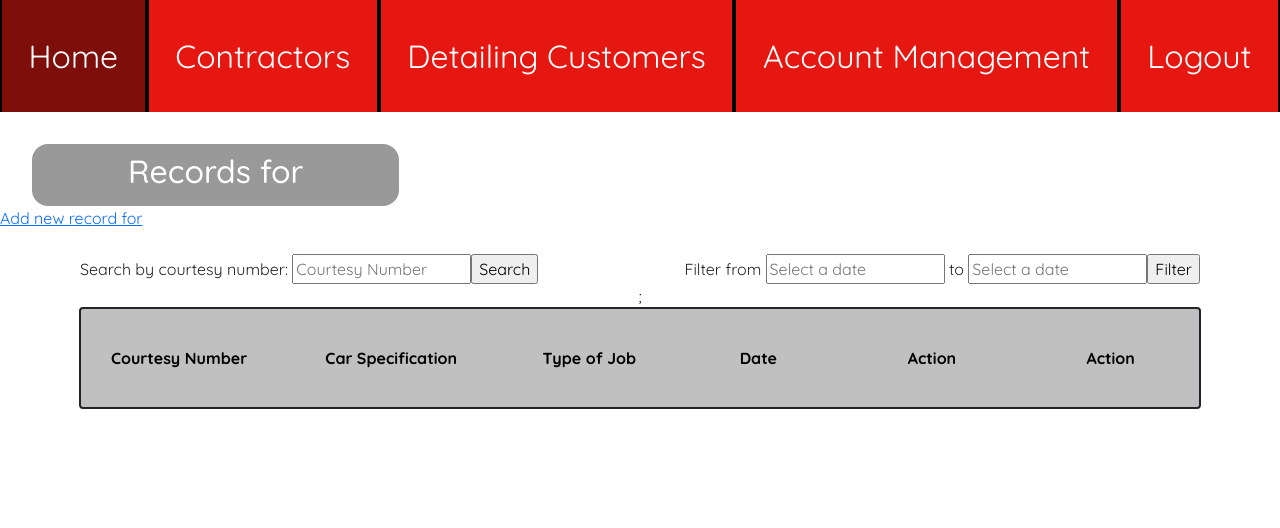
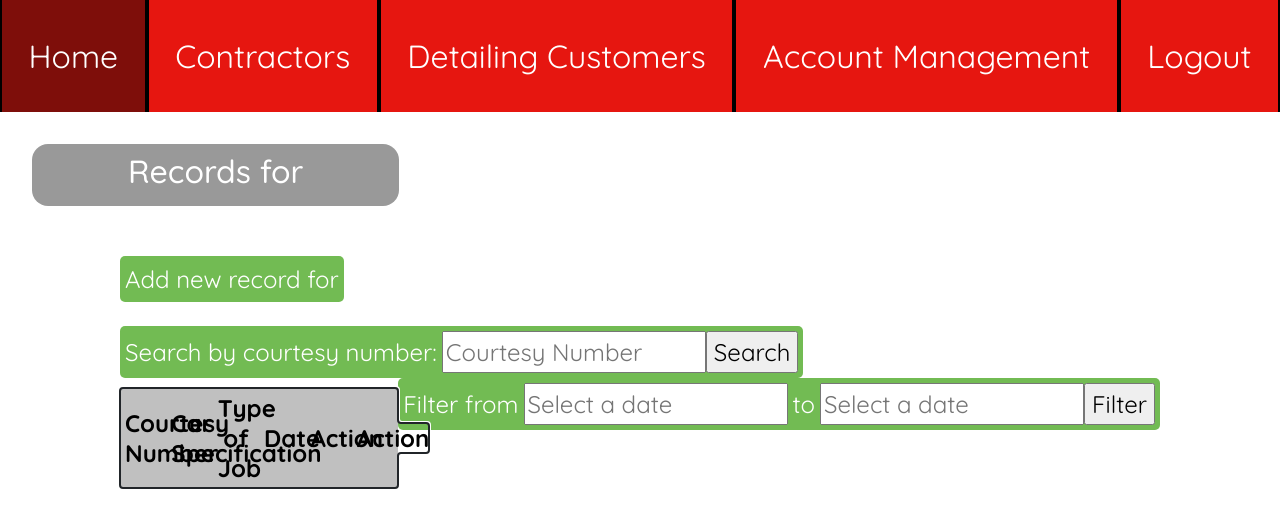
Before and after one commit to christiankfoury/Team-Yellow, a PHP site: page /controllername/ContractorCarRecord/index/2 in a window 1280 px wide. Shown: the top 528 px of the page. Run offline with PHP 8.4, Linux system fonts and the light colour scheme; tables that the repository leaves empty hold one stand-in row (values such as "Sample post"); lists and menus that the app fills with data are empty.

Commit message:
ContractorCarRecord should be done for styling. Account management, change password, add/edit carRecord, and delete contractor left

```diff
--- a/app/css/styles.css
+++ b/app/css/styles.css
@@ -171,13 +171,14 @@ table.contractorCarRecord tr th {
 
 table.contractorCarRecord {
     border-collapse: collapse;
+    margin-top: 10px;
 }
 table.contractorCarRecord th {
     background-color:#c0c0c0;
     Color:black;
 }
 table.contractorCarRecord th, table.contractorCarRecord td, table.carRecordData th, table.carRecordData td {
-    width:100em;
+    /* width:100em; */
     height:100px;
     text-align:center;
     padding:5px
@@ -194,16 +195,21 @@ table.contractorCarRecord tr, table.carRecordData tr{
 }
 
 table.contractorCarRecord, table,.carRecordData {
+    max-width: -webkit-fill-available;
     margin-left: 5em;
     margin-right: 5em;
 }
 
 
-form.left-form {
+.left-form {
     width: fit-content;
     margin: 0;
     margin-left: 5em;
     display: inline-table;
+    background: #72bb53;
+    padding: 5px;
+    font-size: 1.5em;
+    border-radius: 5px;
 }
 
 form.right-form {
@@ -212,6 +218,26 @@ form.right-form {
     float: right;
     margin-right: 5em;
     display: inline-table;
+    background: #72bb53;
+    padding: 5px;
+    font-size: 1.5em;
+    border-radius: 5px;
+    /* margin-right: 3.3em; */
+}
+
+.add-car-record {
+    color: white;
+    text-decoration: none;
+}
+.add-car-record:hover {
+    background-color:green;
+    color: white;
+}
+
+table {
+    font-size: 1.5em;
+    table-layout: fixed;
+    width: 100%;
 }
 
 .container-form {
@@ -278,3 +304,34 @@ form.right-form {
     background-color: #e61610; font-size: 2em; padding-top: 1em; padding-bottom: 1em; border-style: solid; border-width: 0px 2px 0px 2px; border-color: black;
 }
 ul.nav a:hover { background-color: #7e0e0a !important; }
+
+.edit-button {
+        /* width: fit-content; */
+    /* height: fit-content; */
+    padding: 16px 32px 16px 32px;
+    background: #3d8af7;
+    transform: translateX(16px);
+    /* position: absolute; */
+    margin-right: -32px;
+    margin-left: -32px;
+    border-radius: 5px;
+    color: white;
+    text-decoration: none;
+    font-weight: 900;
+}
+
+.delete-button {
+    background: #e61610;
+}
+
+.edit-button:hover {
+    background: #224b85;
+    color: white;
+    text-decoration: none;
+}
+
+.delete-button:hover {
+    background-color: #7e0e0a;
+    color: white;
+    text-decoration: none;
+}
--- a/app/views/ContractorCarRecord/index.php
+++ b/app/views/ContractorCarRecord/index.php
@@ -28,29 +28,13 @@
         </li>
     </ul>
     <div style="margin-top: 2em; margin-left: 2em;">
-        <div class="title">
+        <div class="title" style="margin-bottom: 50px;">
             <h2>Records for <?php echo $data['contractor']->company_name ?></h2>
         </div>
     </div>
     <!-- <h1></h1> -->
 
-    <a href="/ContractorCarRecord/addRecord/<?php echo $data['contractor']->contractor_id ?>}">Add new record for <?php echo $data['contractor']->company_name; ?></a><br><br>
-    <!-- <div class="container">
-        <div class="row row-margin-05" style='background:yellow;'>
-            <h1>Row 1</h1>
-        </div>
-        <div class="row row-margin-05" style='background:skyblue;'>
-            <h1>Row 2</h1>
-        </div>
-        <div class="row row-margin-05" style='background:gray;'>
-            <h1>Row 3</h1>
-        </div>
-        <div class="row row-margin-05" style='background:skyblue;'>
-            <h1>Row 4</h1>
-        </div>
-    </div> -->
-
-
+    <a class="left-form add-car-record" href="/ContractorCarRecord/addRecord/<?php echo $data['contractor']->contractor_id ?>}">Add new record for <?php echo $data['contractor']->company_name; ?></a><br><br>
 
     <?php
     if (isset($data['error'])) {
@@ -59,21 +43,21 @@
     ?>
 
     <form action='' method='post' class="left-form">
-        Search by courtesy number: <input type='text' name='courtesy_number' placeholder="Courtesy Number" />
+        <label for="" style="color: white; margin-right: 5px">Search by courtesy number:</label> <input type='text' name='courtesy_number' placeholder="Courtesy Number" />
         <input type='submit' name='action' value='Search' />
     </form>
 
     <form action='' method='post' class="right-form">
-        Filter from
+        <label for="" style="color: white; margin-right: 5px">Filter from </label>
         <input type='text' name='starting_date' placeholder="Select a date" onfocus="(this.type='date')" />
-        to
+        <label for="" style="color: white; margin-left: 5px; margin-right: 5px"> to </label>
         <input type='text' name='ending_date' placeholder="Select a date" onfocus="(this.type='date')" />
         <input type='submit' name='action2' value='Filter' />
     </form>
 
 
     <center>
-        <table class="contractorCarRecord">;
+        <table class="contractorCarRecord">
             <tr>
                 <th>Courtesy Number</th>
                 <th>Car Specification</th>
@@ -92,8 +76,8 @@
                 echo "<td>" . $record->car_specification . "</td>";
                 echo "<td>" . $record->job_type . "</td>";
                 echo "<td>" . $record->date . "</td>";
-                echo "<td><a href='/ContractorCarRecord/editRecord/" . $record->contractor_car_record_id . "'>Edit</a></td>";
-                echo "<td><a href='/ContractorCarRecord/deleteRecord/{$data['contractor']->contractor_id}/" . $record->contractor_car_record_id . "'>Delete</a></td>";
+                echo "<td><a class='edit-button' href='/ContractorCarRecord/editRecord/" . $record->contractor_car_record_id . "'>Edit</a></td>";
+                echo "<td><a class='edit-button delete-button' href='/ContractorCarRecord/deleteRecord/{$data['contractor']->contractor_id}/" . $record->contractor_car_record_id . "'>Delete</a></td>";
                 // echo "<a href='/ContractorCarRecord/index/{$contractor->contractor_id}'>{$contractor->company_name}</a><br>";
                 // echo "<a href='/Contractor/areYouSureDelete/{$contractor->contractor_id}/{$contractor->company_name}'>Delete</a><br><br>";
                 echo "</tr>";
```
